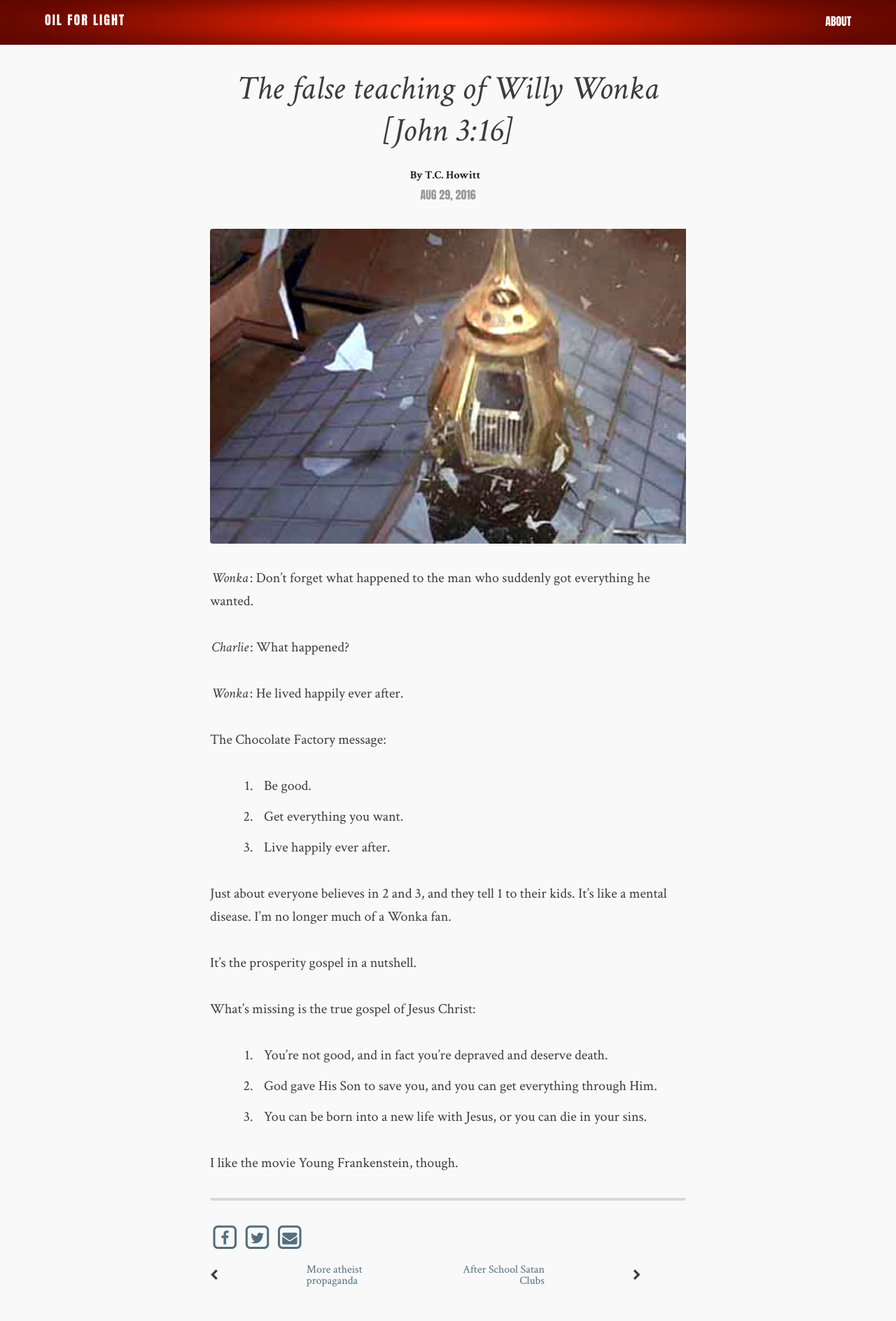
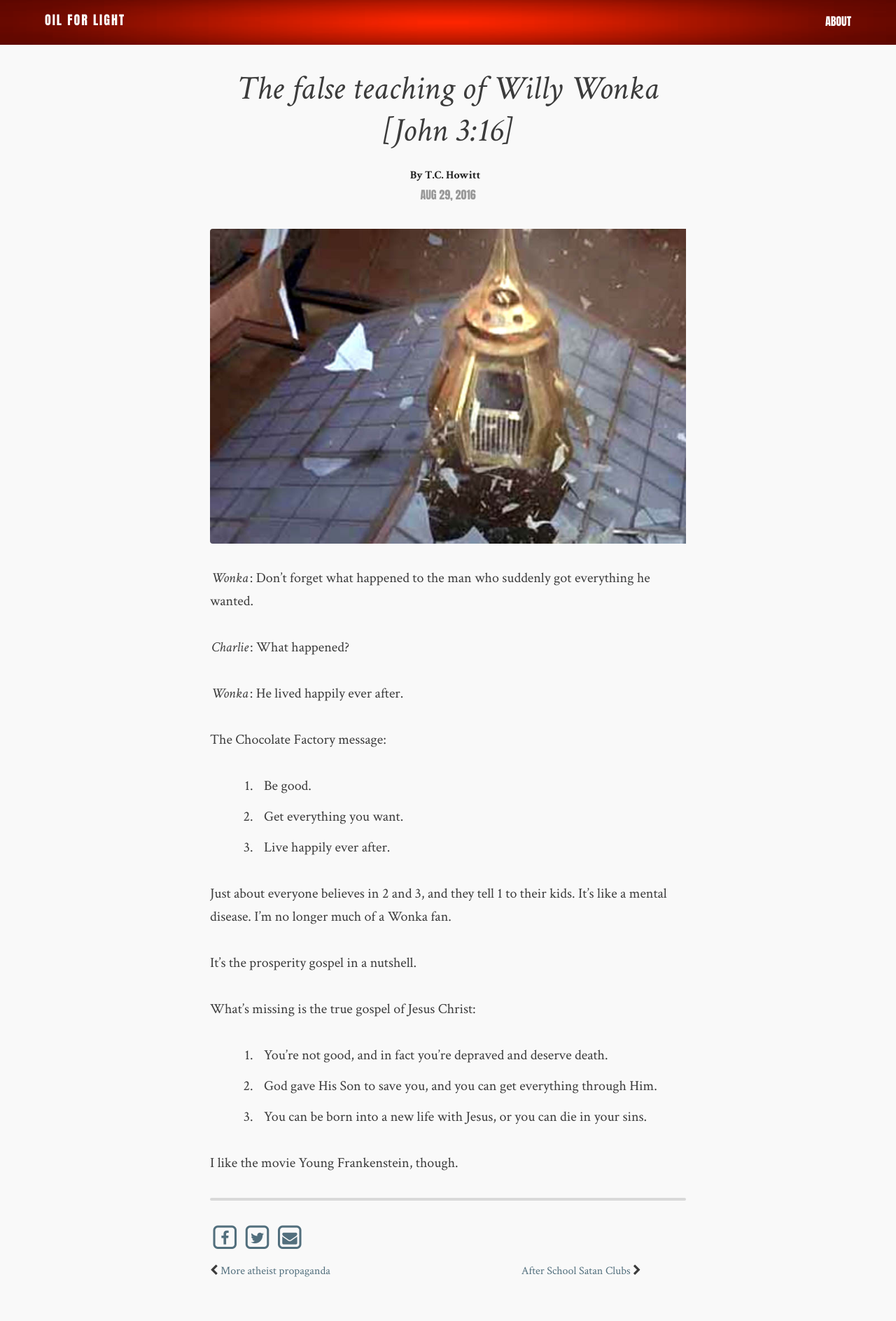
Before and after one commit to flashlightministries/oilforlight, a Jekyll site: the page built from _posts/2016-08-29-willy-wonka-false.md, in a window 1280 px wide. Shown: the whole page at 70% size. Built offline with Jekyll 4.4.1, drawn with Linux system fonts in a browser that asks for light colours; nearby versions of some CDN libraries.

Commit message:
Update post.html

```diff
--- a/_layouts/post.html
+++ b/_layouts/post.html
@@ -64,12 +64,12 @@
   <div class="page-nav">
     <span>
       {% if page.next.url %}
-      <span><i class="fa fa-chevron-left" aria-hidden="true"></i></span><span><a class="next small" href="{{page.next.url}}">{{page.next.title}}</a></span>
+        <i class="fa fa-chevron-left" aria-hidden="true"></i> <a class="next small" href="{{page.next.url}}">{{page.next.title}}</a>
       {% endif %}
     </span>
     <span class="align-right">
       {% if page.previous.url %}
-        <span><a class="prev small" href="{{page.previous.url}}">{{page.previous.title}}</span></a><span><i class="fa fa-chevron-right" aria-hidden="true"></i></span>
+        <a class="prev small" href="{{page.previous.url}}">{{page.previous.title}}</a> <i class="fa fa-chevron-right" aria-hidden="true"></i>
       {% endif %}
     </span>
   </div>
```
